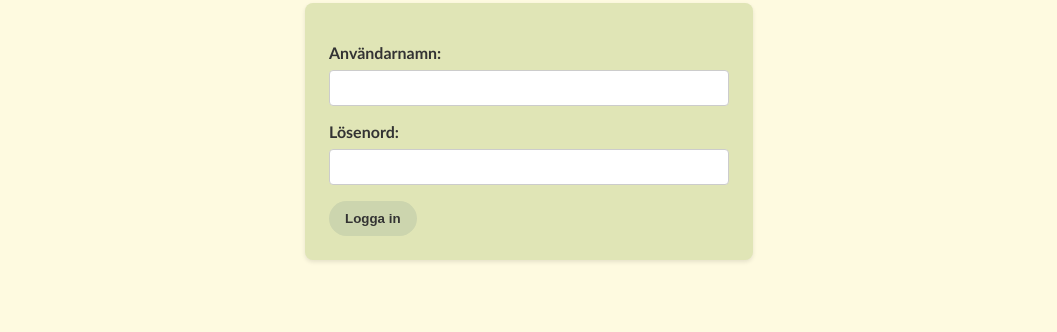
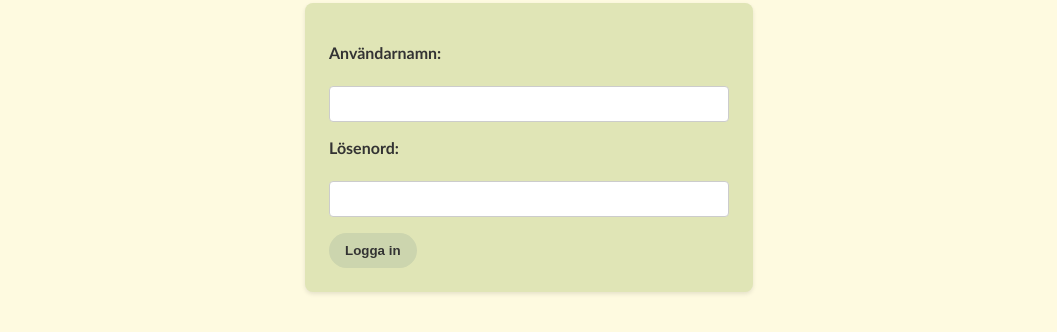
Before and after one commit to SaraM47/backend-moment4.2, a website built with Vite: page src/pages/login.html in a window 1280 px wide. Shown: the part 182-514 px from the top of the page, without its empty margins (111-1168 px from the left). Built offline with nearby package versions, Linux system fonts and the light colour scheme.

Commit message:
Adjusting the input with margin

```diff
--- a/src/styles/style.css
+++ b/src/styles/style.css
@@ -75,7 +75,7 @@ input[type="password"] {
   border: 1px solid #ccc;
   border-radius: 4px;
   box-sizing: border-box;
-  margin-top: 0.5rem;
+  margin-top: 1.5rem;
 }
 
 button {
```
